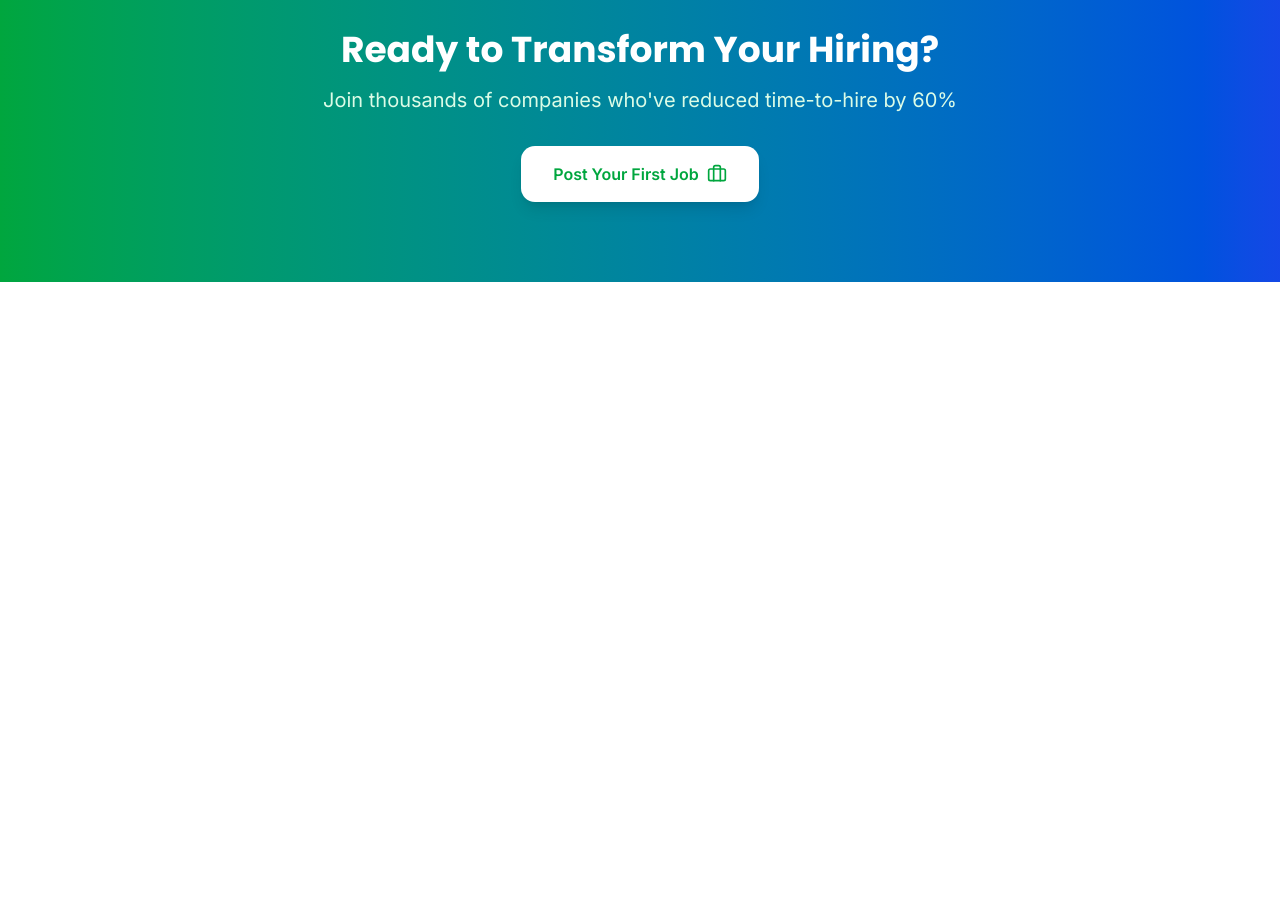
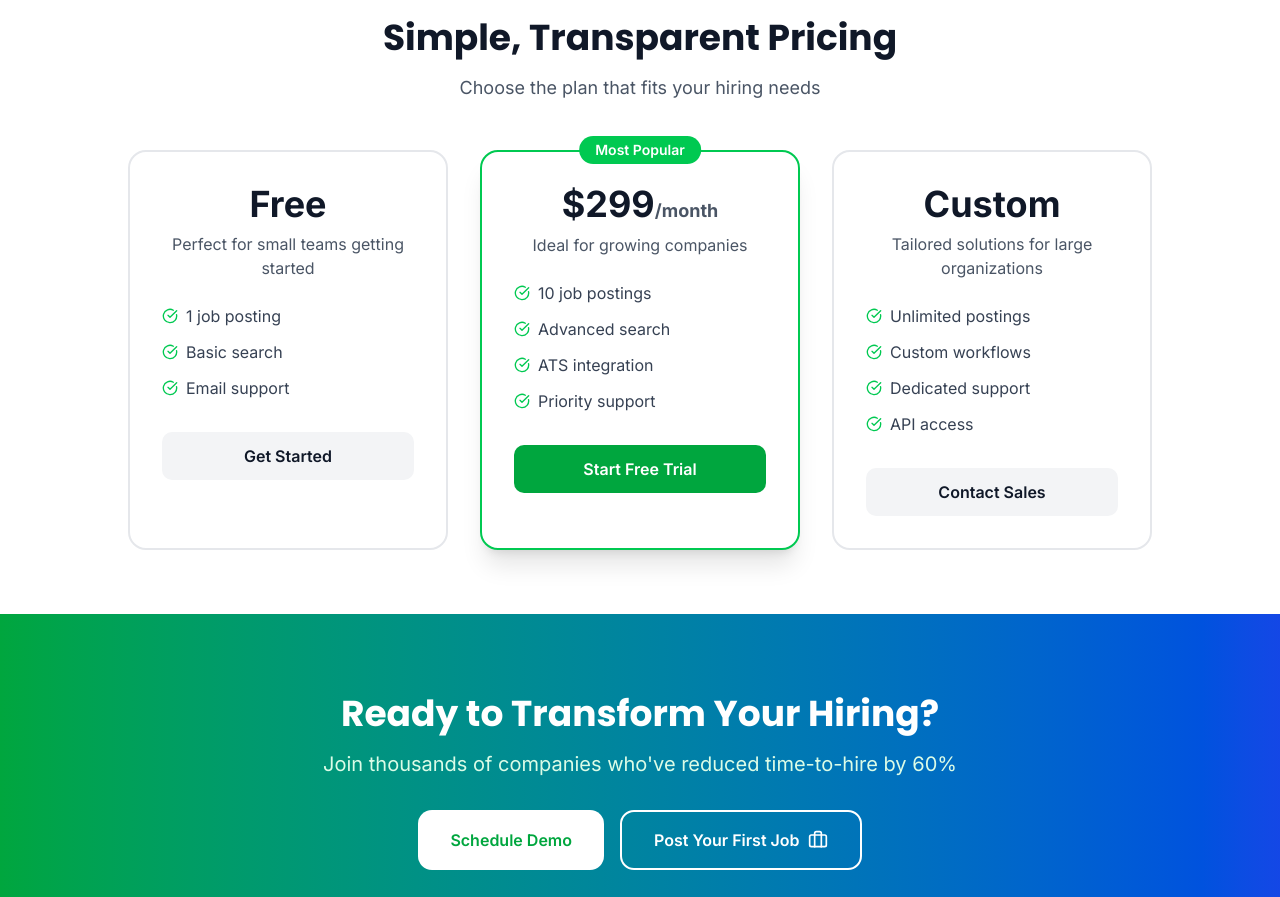
Before and after one commit to mashayeakh/Jobspark, a Next.js app in the folder jobspark-frontend/: page /hire in a window 1280 px wide. Shown: the part 1900-2797 px from the top of the page. Before the commit the page ends 2182 px from the top, so only its background shows below. Built offline with nearby package versions, Linux system fonts and the light colour scheme; no server answers.

Commit message:
reverted featuers in landing page

```diff
--- a/jobspark-frontend/src/app/page.tsx
+++ b/jobspark-frontend/src/app/page.tsx
@@ -3,7 +3,7 @@ import CompanyMarquee from "@/components/ui/modules/Home/CompanyMarquee/page";
 import Features from "@/components/ui/modules/Home/Features/page";
 import Stats from "@/components/ui/modules/Home/Stats/page";
 import Categories from "@/components/ui/modules/Home/Categories/page";
-// import Testimonials from "@/components/ui/modules/Home/Testimonials/page";
+import Testimonials from "@/components/ui/modules/Home/Testimonials/page";
 import FAQ from "@/components/ui/modules/Home/FAQ/page";
 import Newsletter from "@/components/ui/modules/Home/Newsletter/page";
 import FinalCTA from "@/components/ui/modules/Home/FinalCTA/page";
@@ -31,7 +31,7 @@ export default function Home() {
       <Categories />
 
       {/* Testimonials */}
-      {/* <Testimonials /> */}
+      <Testimonials />
 
       {/* FAQ */}
       <FAQ />
--- a/jobspark-frontend/src/app/recruiter/page.tsx
+++ b/jobspark-frontend/src/app/recruiter/page.tsx
@@ -95,6 +95,34 @@ const RecruiterPage = () => {
         { value: '92%', label: 'Match Quality' }
     ];
 
+    const pricing = [
+        {
+            name: 'Starter',
+            price: 'Free',
+            description: 'Perfect for small teams getting started',
+            features: ['1 job posting', 'Basic search', 'Email support'],
+            cta: 'Get Started',
+            popular: false
+        },
+        {
+            name: 'Professional',
+            price: '$299',
+            period: '/month',
+            description: 'Ideal for growing companies',
+            features: ['10 job postings', 'Advanced search', 'ATS integration', 'Priority support'],
+            cta: 'Start Free Trial',
+            popular: true
+        },
+        {
+            name: 'Enterprise',
+            price: 'Custom',
+            description: 'Tailored solutions for large organizations',
+            features: ['Unlimited postings', 'Custom workflows', 'Dedicated support', 'API access'],
+            cta: 'Contact Sales',
+            popular: false
+        }
+    ];
+
 
     return (
         <div className="min-h-screen bg-gray-50">
@@ -116,6 +144,12 @@ const RecruiterPage = () => {
                                 Post a Job
                                 <Briefcase className="w-5 h-5" />
                             </button>
+                            <Link
+                                href="/signup"
+                                className="px-8 py-4 bg-green-700 text-white font-semibold rounded-xl hover:bg-green-800 transition-all duration-300 border-2 border-green-500 flex items-center justify-center"
+                            >
+                                Start Free Trial
+                            </Link>
                         </div>
                     </div>
                 </div>
@@ -194,6 +228,67 @@ const RecruiterPage = () => {
                 </div>
             </section>
 
+            {/* Pricing Section */}
+            <section className="py-16 bg-white">
+                <div className="max-w-7xl mx-auto px-4 sm:px-6 lg:px-8">
+                    <div className="text-center mb-12">
+                        <h2 className="text-3xl sm:text-4xl font-bold text-gray-900 mb-4">
+                            Simple, Transparent Pricing
+                        </h2>
+                        <p className="text-lg text-gray-600 max-w-3xl mx-auto">
+                            Choose the plan that fits your hiring needs
+                        </p>
+                    </div>
+
+                    <div className="grid md:grid-cols-3 gap-8 max-w-5xl mx-auto">
+                        {pricing.map((plan, index) => (
+                            <div
+                                key={index}
+                                className={`bg-white rounded-2xl p-8 border-2 ${plan.popular
+                                    ? 'border-green-500 shadow-xl relative'
+                                    : 'border-gray-200 hover:border-gray-300'
+                                    } transition-all duration-300`}
+                            >
+                                {plan.popular && (
+                                    <div className="absolute -top-4 left-1/2 transform -translate-x-1/2 bg-green-500 text-white px-4 py-1 rounded-full text-sm font-semibold">
+                                        Most Popular
+                                    </div>
+                                )}
+
+                                <div className="text-center">
+                                    <div className="text-4xl font-bold text-gray-900 mb-2">
+                                        {plan.price}
+                                        {plan.period && <span className="text-lg text-gray-600">{plan.period}</span>}
+                                    </div>
+                                    <div className="text-gray-600 mb-6">
+                                        {plan.description}
+                                    </div>
+
+                                    <div className="space-y-3 mb-8">
+                                        {plan.features.map((feature, featureIndex) => (
+                                            <div key={featureIndex} className="flex items-center gap-2">
+                                                <CheckCircle className="w-4 h-4 text-green-500 flex-shrink-0" />
+                                                <span className="text-gray-700">{feature}</span>
+                                            </div>
+                                        ))}
+                                    </div>
+
+                                    <Link
+                                        href={plan.name === 'Enterprise' ? '/contact' : '/signup'}
+                                        className={`w-full block px-6 py-3 font-semibold rounded-lg transition-colors duration-300 ${plan.popular
+                                            ? 'bg-green-600 text-white hover:bg-green-700'
+                                            : 'bg-gray-100 text-gray-900 hover:bg-gray-200'
+                                            }`}
+                                    >
+                                        {plan.cta}
+                                    </Link>
+                                </div>
+                            </div>
+                        ))}
+                    </div>
+                </div>
+            </section>
+
             {/* CTA Section */}
             <section className="py-20 bg-gradient-to-r from-green-600 to-blue-700 text-white">
                 <div className="max-w-4xl mx-auto px-4 sm:px-6 lg:px-8 text-center">
@@ -203,10 +298,16 @@ const RecruiterPage = () => {
                     <p className="text-xl text-green-100 mb-8">
                         Join thousands of companies who&apos;ve reduced time-to-hire by 60%
                     </p>
-                    <div className="flex justify-center">
+                    <div className="flex flex-col sm:flex-row gap-4 justify-center">
+                        <Link
+                            href="/demo"
+                            className="px-8 py-4 bg-white text-green-600 font-semibold rounded-xl hover:bg-gray-100 transition-all duration-300 transform hover:scale-105 flex items-center justify-center"
+                        >
+                            Schedule Demo
+                        </Link>
                         <button
                             onClick={handlePostJobClick}
-                            className="px-8 py-4 bg-white text-green-600 font-semibold rounded-xl hover:bg-gray-100 transition-all duration-300 transform hover:scale-105 flex items-center justify-center gap-2 shadow-lg hover:shadow-xl"
+                            className="px-8 py-4 bg-transparent text-white font-semibold rounded-xl border-2 border-white hover:bg-white hover:text-green-600 transition-all duration-300 flex items-center justify-center gap-2"
                         >
                             Post Your First Job
                             <Briefcase className="w-5 h-5" />
```
Also changed, not shown: jobspark-frontend/src/components/ui/modules/Home/FAQ/page.tsx (+3 -5 lines).
